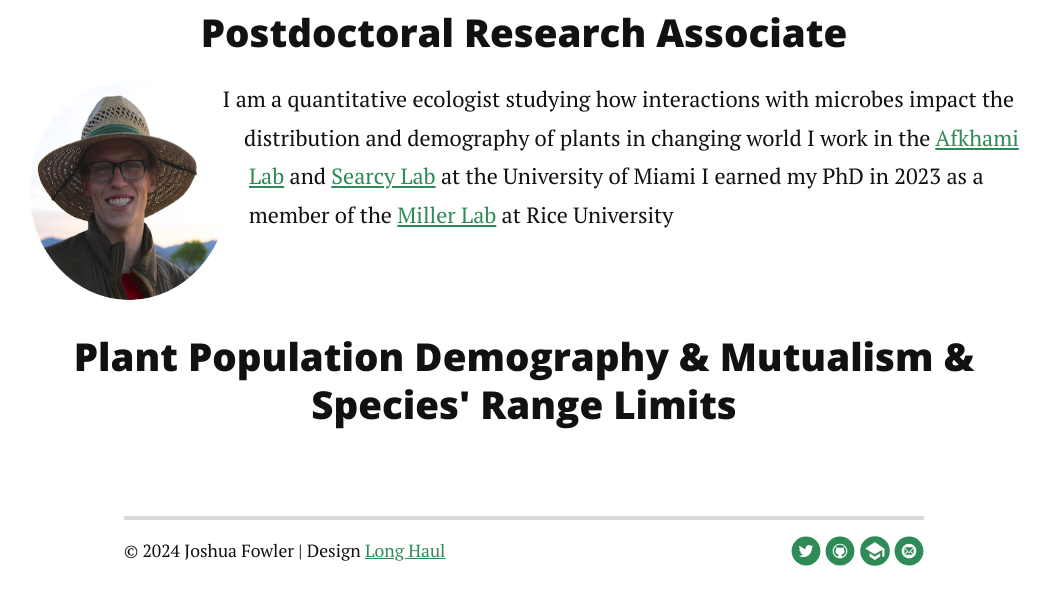
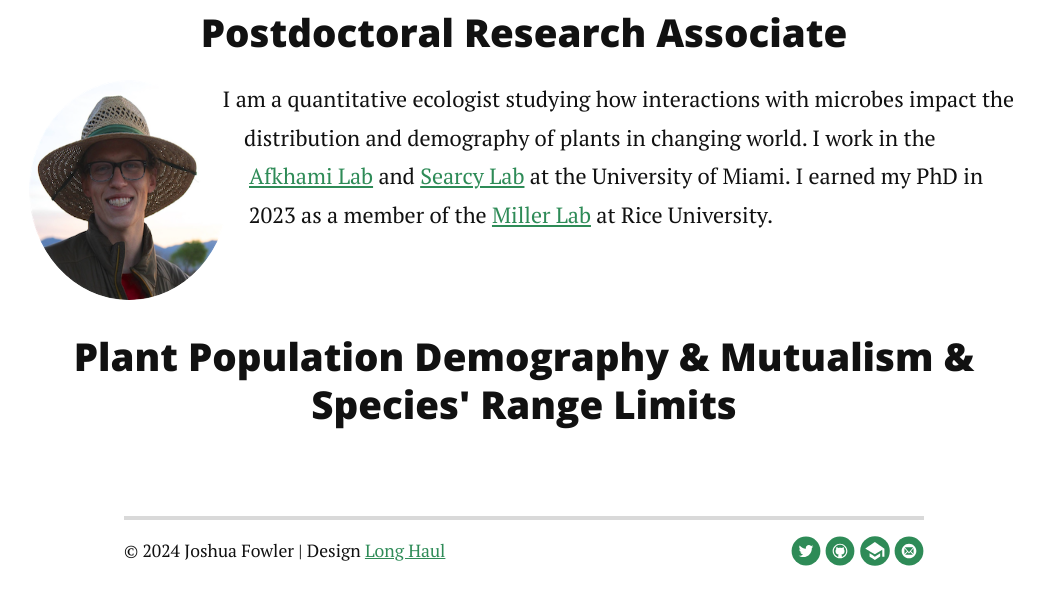
Before and after one commit to joshuacfowler/joshuacfowler.github.io, a Jekyll site: the page built from index.html, in a window 1280 px wide. Shown: the part 330-938 px from the top of the page, without its empty margins (116-1164 px from the left). Built offline with Jekyll 4.4.1, drawn with Linux system fonts in a browser that asks for light colours; nearby versions of some CDN libraries; the list of posts is cut into pages by our own code.

```diff
--- a/index.html
+++ b/index.html
@@ -21,9 +21,11 @@ title: Home
   <h3 class="PageTitle" style="text-align:center"> Postdoctoral Research Associate </h3>
   <p>
      <img class = "oval", src="/assets/img/portrait.png">
-    I am a quantitative ecologist studying how interactions with microbes impact the distribution and demography of plants in changing world
-    I work in the <a href="https://michelleafkhami.wordpress.com/"> Afkhami Lab</a> and <a href="https://casearcy.wordpress.com/"> Searcy Lab</a> at the University of Miami
-    I earned my PhD in 2023 as a member of the <a href="https://miller-lab-ecology.weebly.com/"> Miller Lab</a> at Rice University
+    I am a quantitative ecologist studying how interactions with microbes impact the distribution and demography of plants in changing world.
+
+    I work in the <a href="https://michelleafkhami.wordpress.com/"> Afkhami Lab</a> and <a href="https://casearcy.wordpress.com/"> Searcy Lab</a> at the University of Miami.
+
+    I earned my PhD in 2023 as a member of the <a href="https://miller-lab-ecology.weebly.com/"> Miller Lab</a> at Rice University.
   </p>
     <div>
       <h3 class="footer" style="float:center">Plant Population Demography & Mutualism & Species' Range Limits</h3>
```
